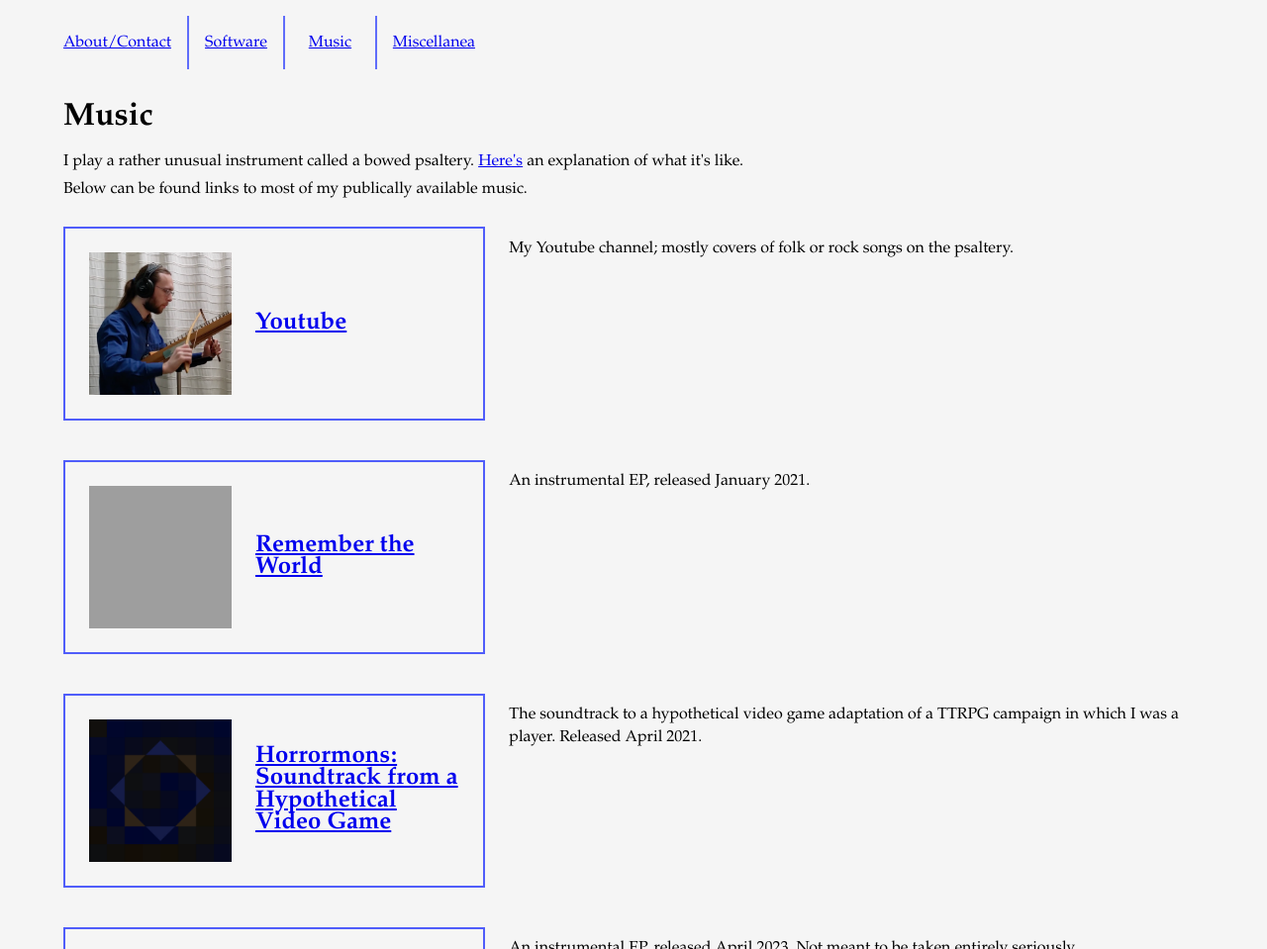
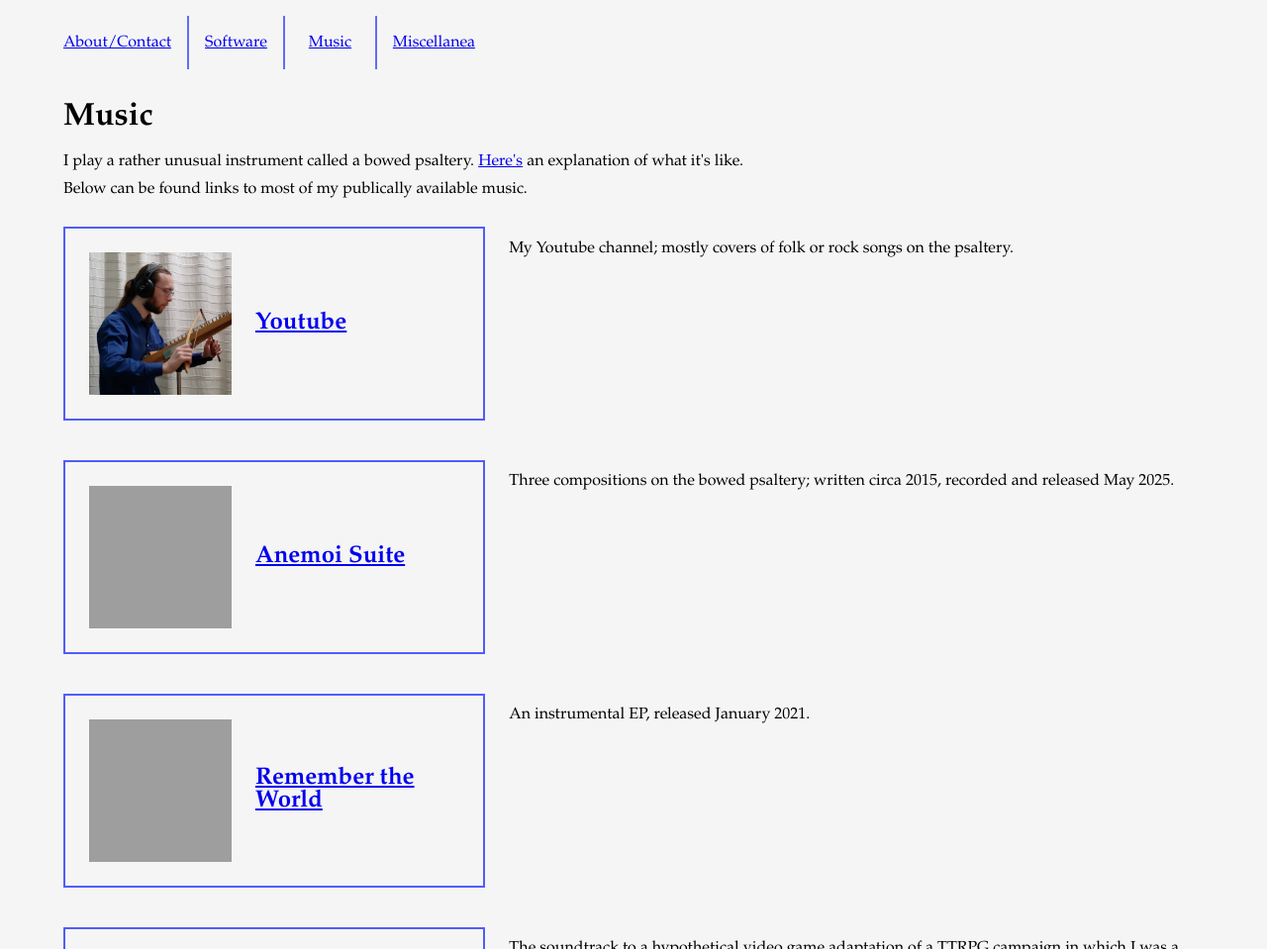
Before and after one commit to ForrestWeiswolf/forrestweiswolf.github.io, a Jekyll site: the page built from music.html, in a window 1280 px wide, cut to the strip 0-959 px from the top of the page. Shown: the whole strip at 99% size. Built offline with Jekyll 4.4.1, drawn with Linux system fonts in a browser that asks for light colours.

Commit message:
Add Anemoi Suite to music page

```diff
--- a/music.html
+++ b/music.html
@@ -19,6 +19,19 @@ title: Forrest Wolf - Music
     <div class="project-info right-side">
       <p>
         My Youtube channel; mostly covers of folk or rock songs on the psaltery.
+      </p>
+    </div>
+  </section>
+
+  <section class="project flex">
+    <h2 class="left-side">
+      <img src="{{ site.url }}/assets/images/anemoi-suite-cover.png"
+        alt="Album cover for 'Anemoi Suite', consisting of three photos of the sky, each filling one third of the image">
+      <a href="https://forrestwolf.bandcamp.com/album/anemoi-suite">Anemoi Suite</a>
+    </h2>
+    <div class="project-info right-side">
+      <p>
+        Three compositions on the bowed psaltery; written circa 2015, recorded and released May 2025.
       </p>
     </div>
   </section>
```
